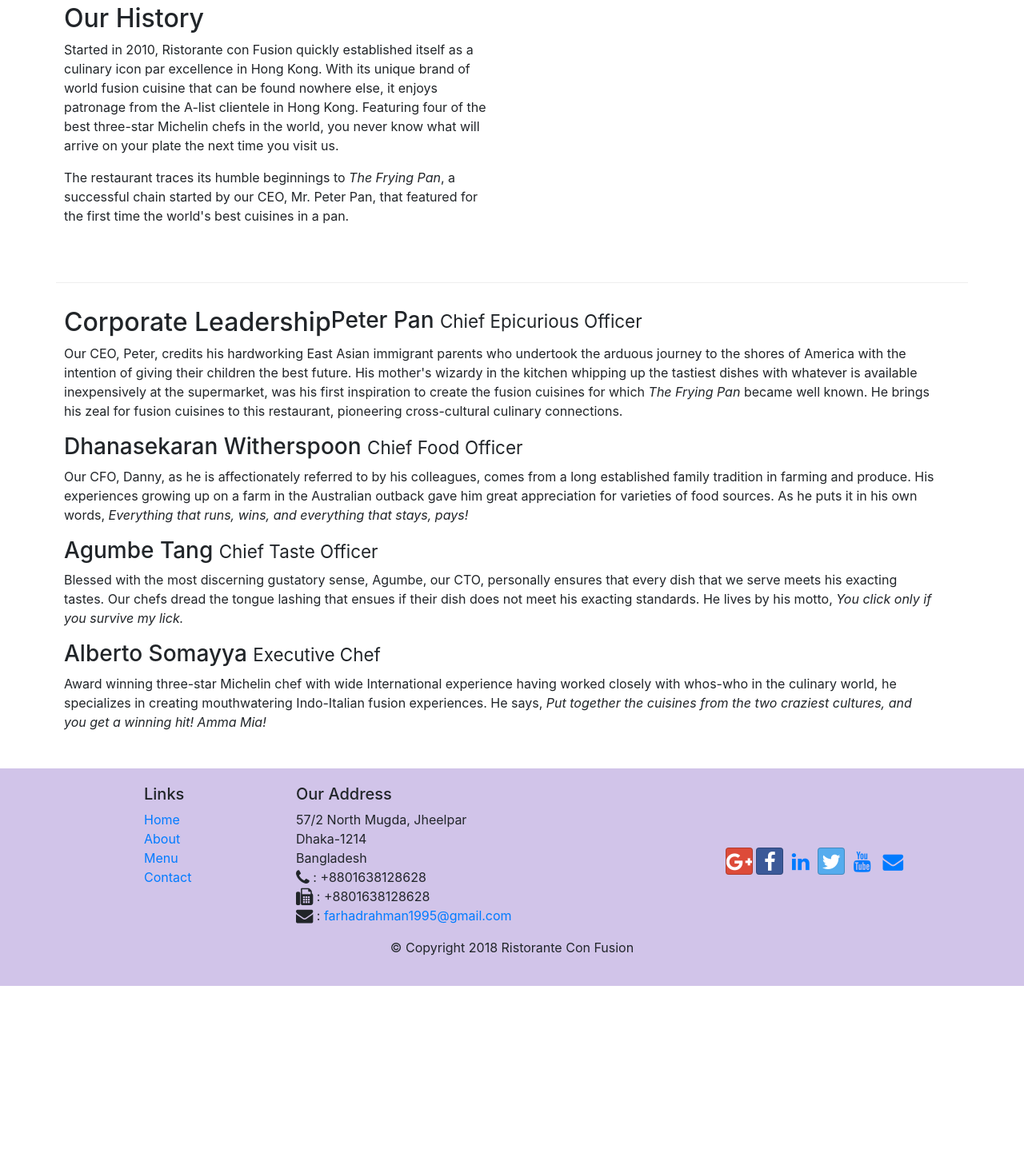
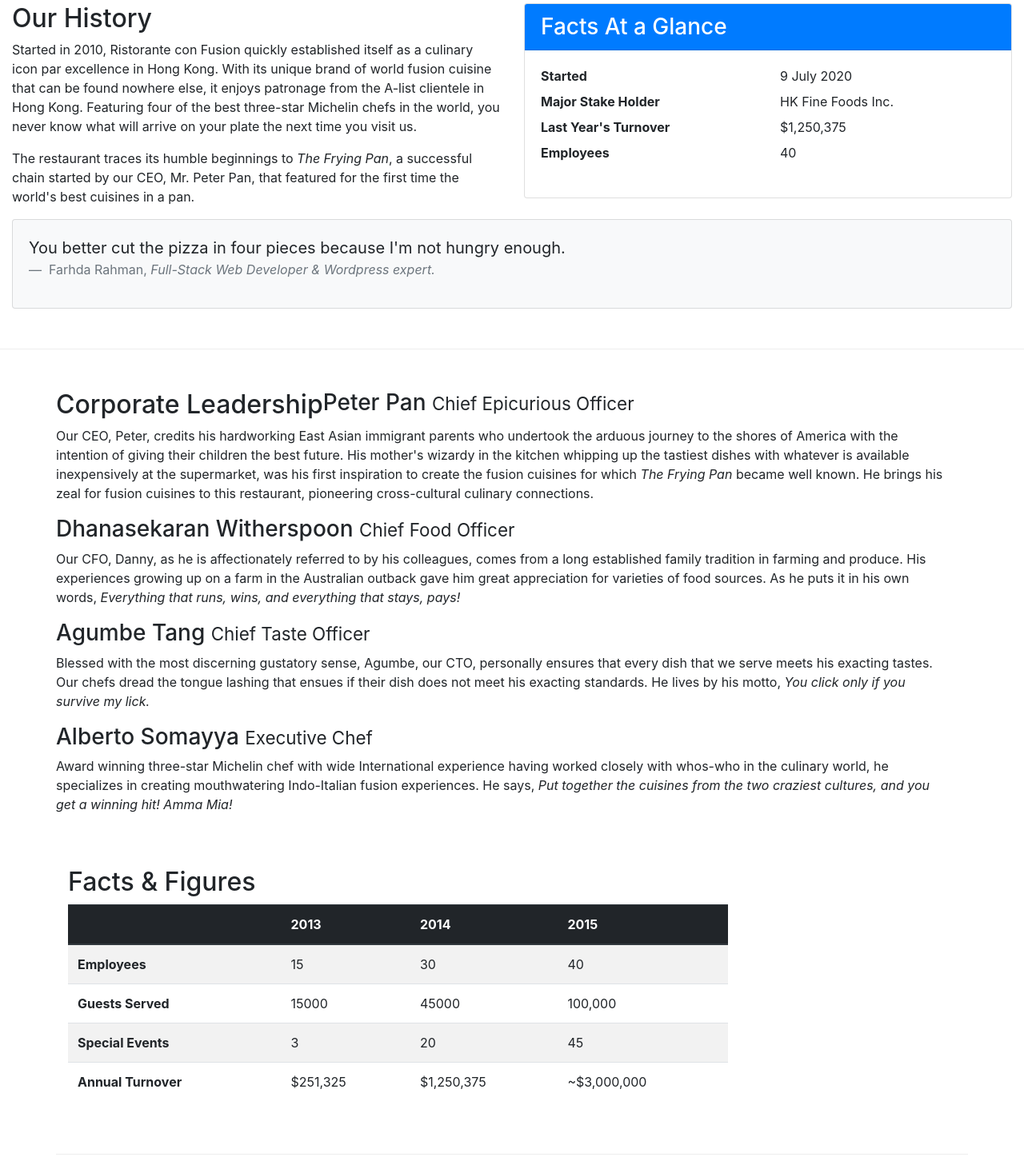
Before and after one commit to FarhadRahman1995/Responsive_Website_Using_Bootstrap4_Framework, a website: page aboutus.html in a window 1280 px wide. Shown: the part 511-1958 px from the top of the page at 80% size. Before the commit the page ends 1744 px from the top, so only its background shows below. Drawn offline with nearby package versions, Linux system fonts and the light colour scheme.

Commit message:
tables and cards add

```diff
--- a/aboutus.html
+++ b/aboutus.html
@@ -13,7 +13,7 @@
     <link rel="stylesheet" type="text/css" href="node_modules/font-awesome/css/font-awesome.min.css">
     <link rel="stylesheet" type="text/css" href="node_modules/bootstrap-social/bootstrap-social.css">
 
-    <title>Ristorante Con Fusion: About Us</title>
+    <title>Ristorante Con Fusion</title>
 
 </head>
 
@@ -83,19 +83,49 @@
             </div>
         </div>
 
-        <div class="container  row-history">
-            <div class="row col-12 col-sm-6">
+        <div class="row row-content">
+            <div class="col-sm-6">
                 <h2>Our History</h2>
                 <p>Started in 2010, Ristorante con Fusion quickly established itself as a culinary icon par excellence in Hong Kong. With its unique brand of world fusion cuisine that can be found nowhere else, it enjoys patronage from the A-list clientele in Hong Kong.  Featuring four of the best three-star Michelin chefs in the world, you never know what will arrive on your plate the next time you visit us.</p>
                 <p>The restaurant traces its humble beginnings to <em>The Frying Pan</em>, a successful chain started by our CEO, Mr. Peter Pan, that featured for the first time the world's best cuisines in a pan.</p>
             </div>
-            <div>
+            <div class="col-sm">
+                <div class="card">
+                    <h3 class="card-header bg-primary text-white"> Facts At a Glance</h3>
+                    <div class="card-body">
+                        <dl class="row">
+                            <dt class="col-6"> Started</dt>
+                            <dd class="col-6"> 9 July 2020</dd>
+                            <dt class="col-6">Major Stake Holder</dt>
+                            <dd class="col-6">HK Fine Foods Inc.</dd>
+                            <dt class="col-6">Last Year's Turnover</dt>
+                            <dd class="col-6">$1,250,375</dd>
+                            <dt class="col-6">Employees</dt>
+                            <dd class="col-6">40</dd>
+                        </dl>
+                    </div>
+                </div>
+            </div>
+            <div class="col-12">
+                <div class="card card-body bg-light">
+                    <blockquote class="blockquote">
+                        <p class="mb-0">
+                            You better cut the pizza in four pieces because I'm not hungry enough.
+                        </p>
+                        <footer class="blockquote-footer">
+                            Farhda Rahman,
+                            <cite title="Source Title">
+                                Full-Stack Web Developer &amp; Wordpress expert.
+                            </cite>
+                        </footer>
+                    </blockquote>
+                </div>
             </div>
         </div>
 
 
-        <div class="container row-corporate">
-            <div class="row col-12 col-sm">
+        <div class="container row row-content">
+            <div class="row col-12">
                 <h2>Corporate Leadership</h2>
                 <h3>Peter Pan <small>Chief Epicurious Officer</small></h3>
                 <p class="d-none d-sm-block">Our CEO, Peter, credits his hardworking East Asian immigrant parents who undertook the arduous journey to the shores of America with the intention of giving their children the best future. His mother's wizardy in the kitchen whipping up the tastiest dishes with whatever is available inexpensively at the supermarket, was his first inspiration to create the fusion cuisines for which <em>The Frying Pan</em> became well known. He brings his zeal for fusion cuisines to this restaurant, pioneering cross-cultural culinary connections.</p>
@@ -105,6 +135,52 @@
                 <p class="d-none d-sm-block">Blessed with the most discerning gustatory sense, Agumbe, our CTO, personally ensures that every dish that we serve meets his exacting tastes. Our chefs dread the tongue lashing that ensues if their dish does not meet his exacting standards. He lives by his motto, <em>You click only if you survive my lick.</em></p>
                 <h3>Alberto Somayya <small>Executive Chef</small></h3>
                 <p class="d-none d-sm-block">Award winning three-star Michelin chef with wide International experience having worked closely with whos-who in the culinary world, he specializes in creating mouthwatering Indo-Italian fusion experiences. He says, <em>Put together the cuisines from the two craziest cultures, and you get a winning hit! Amma Mia!</em></p>
+            </div>
+            <div class="container row row-content">
+                <div class="col-12 col-sm-9">
+                    <h2>Facts &amp; Figures</h2>
+
+                    <div class="table-responsive">
+                    <table class="table table-striped">
+                        <thead class="thead-dark">
+                            <tr>
+                                <th>&nbsp;</th>
+                                <th>2013</th>
+                                <th>2014</th>
+                                <th>2015</th>
+                            </tr>
+                        </thead>
+                        <tbody>
+                            <tr>
+                                <th>Employees</th>
+                                <td>15</td>
+                                <td>30</td>
+                                <td>40</td>
+                            </tr>
+                            <tr>
+                                <th>Guests Served</th>
+                                <td>15000</td>
+                                <td>45000</td>
+                                <td>100,000</td>
+                            </tr>
+                            <tr>
+                                <th>Special Events</th>
+                                <td>3</td>
+                                <td>20</td>
+                                <td>45</td>
+                            </tr>
+                            <tr>
+                                <th>Annual Turnover</th>
+                                <td>$251,325</td>
+                                <td>$1,250,375</td>
+                                <td>~$3,000,000</td>
+                            </tr>
+                        </tbody>
+                    </table>
+                </div>
+
+                </div>
+                <div class="col-12 col-sm-3"></div>
             </div>
        </div>
 
```
